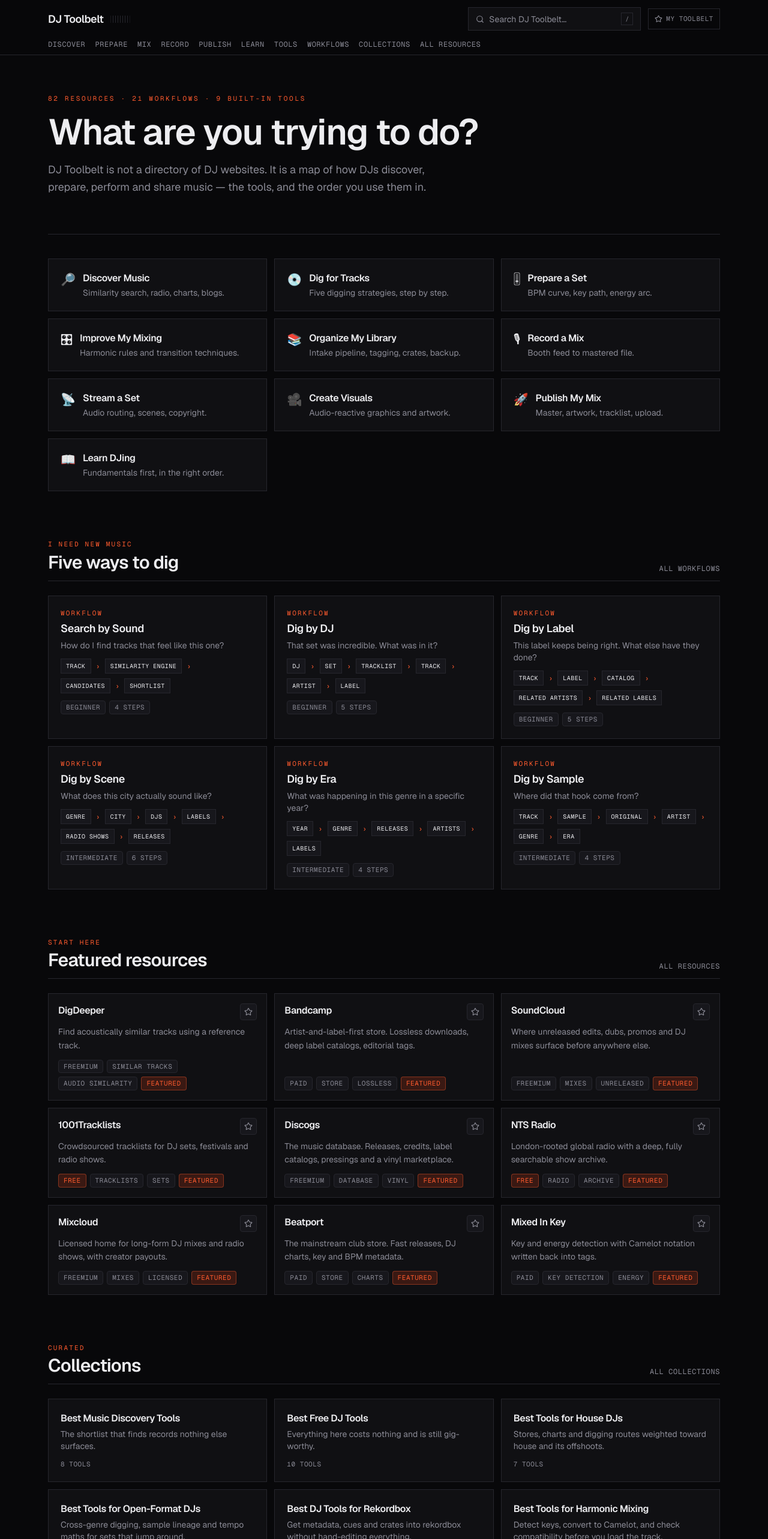
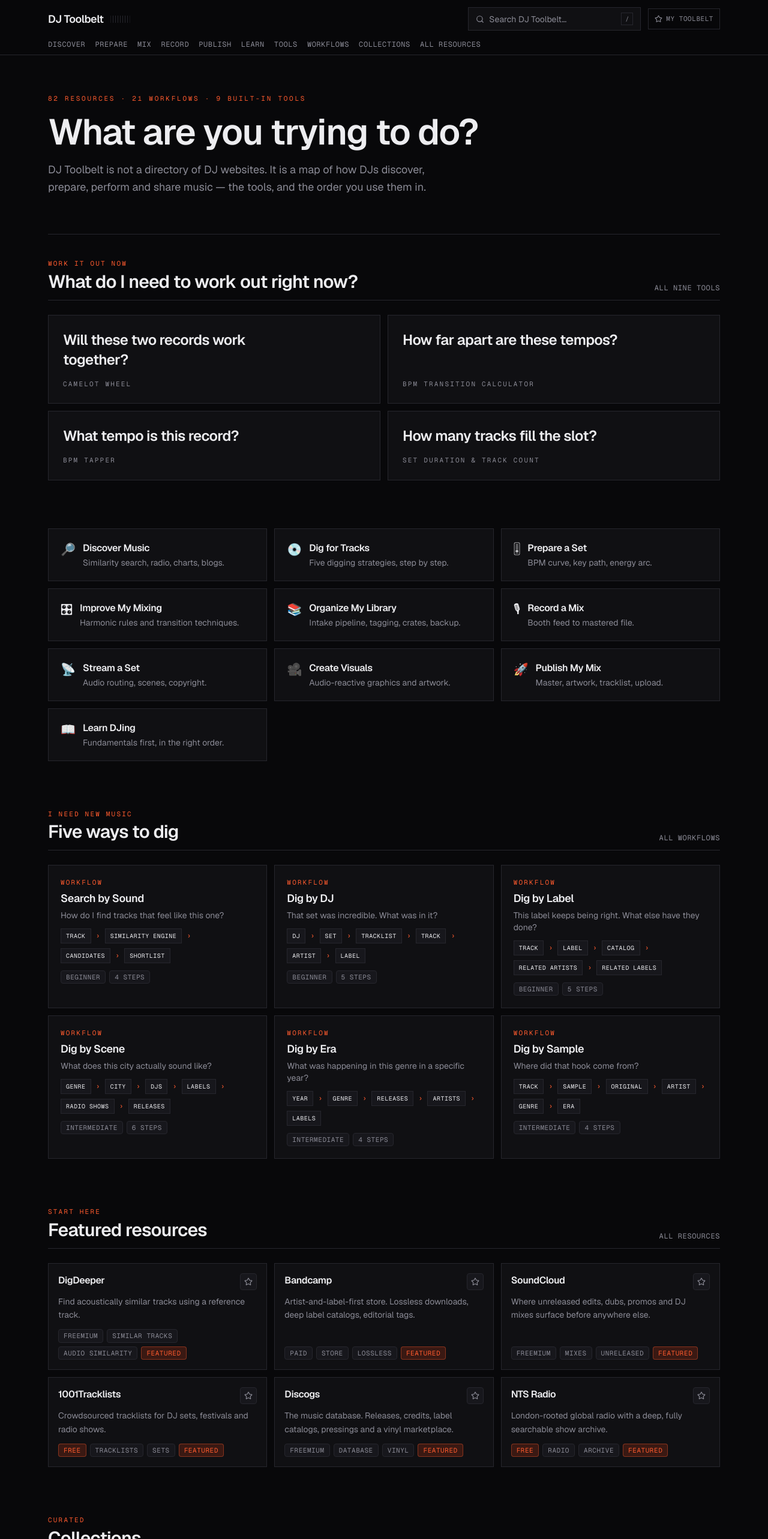
Before and after one commit to Omar12/dj-toolbelt, a Next.js app: page / in a window 1280 px wide. Shown: the top 2566 px of the page at 60% size. Built offline with nearby package versions, Linux system fonts and the light colour scheme.

Commit message:
/impeccable shape — Rework the homepage around the instrument, not the map. Add a "Work it out now" section

```diff
--- a/src/app/page.tsx
+++ b/src/app/page.tsx
@@ -3,6 +3,7 @@ import { homeActions } from "@/data/actions"
 import { resources } from "@/data/resources"
 import { workflows } from "@/data/workflows"
 import { collections } from "@/data/collections"
+import { builtInTools } from "@/data/tools"
 import { ResourceGrid } from "@/components/ResourceCard"
 import { WorkflowCard } from "@/components/WorkflowCard"
 import { SectionHeading, TextLink } from "@/components/ui"
@@ -16,8 +17,19 @@ const diggingRoutes = [
   "dig-by-sample",
 ]
 
+/** The four instruments reached for mid-session. Fixed contract: each must carry a question. */
+const bandToolIds = ["camelot-wheel", "bpm-transition", "bpm-tapper", "set-planner-math"]
+
+const bandTools = bandToolIds.map((id) => {
+  const tool = builtInTools.find((t) => t.id === id)
+  if (!tool?.question) {
+    throw new Error(`Homepage tool band: no tool with a question for id "${id}" in builtInTools.`)
+  }
+  return { ...tool, question: tool.question }
+})
+
 export default function Home() {
-  const featured = resources.filter((r) => r.featured).slice(0, 9)
+  const featured = resources.filter((r) => r.featured).slice(0, 6)
   const digging = diggingRoutes
     .map((id) => workflows.find((w) => w.id === id))
     .filter((w): w is NonNullable<typeof w> => Boolean(w))
@@ -26,7 +38,10 @@ export default function Home() {
     <div className="mx-auto max-w-6xl px-4">
       <section className="border-b border-line py-12 sm:py-16">
         <p className="font-mono text-[11px] uppercase tracking-[0.25em] text-signal">
-          {resources.length} resources · {workflows.length} workflows · 9 built-in tools
+          {resources.length} resources · {workflows.length} workflows ·{" "}
+          <Link href="/tools" className="underline-offset-4 hover:underline">
+            {builtInTools.length} built-in tools
+          </Link>
         </p>
         <h1 className="mt-4 max-w-3xl text-4xl font-semibold leading-[1.05] tracking-tight sm:text-6xl">
           What are you trying to do?
@@ -35,6 +50,28 @@ export default function Home() {
           DJ Toolbelt is not a directory of DJ websites. It is a map of how DJs discover, prepare,
           perform and share music — the tools, and the order you use them in.
         </p>
+      </section>
+
+      <section className="py-10">
+        <SectionHeading eyebrow="Work it out now" title="What do I need to work out right now?">
+          <TextLink href="/tools">All nine tools</TextLink>
+        </SectionHeading>
+        <div className="grid gap-3 lg:grid-cols-2">
+          {bandTools.map((t) => (
+            <Link
+              key={t.id}
+              href={`/tools#${t.id}`}
+              className="group flex flex-col justify-between gap-4 border border-line bg-surface p-5 transition-colors hover:border-signal/60 hover:bg-surface-2 sm:p-6"
+            >
+              <h3 className="max-w-[22ch] text-xl font-semibold leading-snug tracking-tight transition-colors group-hover:text-signal sm:text-2xl">
+                {t.question}
+              </h3>
+              <p className="font-mono text-[11px] uppercase tracking-[0.2em] text-muted transition-colors group-hover:text-signal">
+                {t.name}
+              </p>
+            </Link>
+          ))}
+        </div>
       </section>
 
       <section className="py-10">
@@ -81,23 +118,23 @@ export default function Home() {
         <SectionHeading eyebrow="Curated" title="Collections">
           <TextLink href="/collections">All collections</TextLink>
         </SectionHeading>
-        <div className="grid gap-3 sm:grid-cols-2 lg:grid-cols-3">
+        <ul className="border border-line bg-surface">
           {collections.slice(0, 6).map((c) => (
+            <li key={c.id} className="border-b border-line last:border-b-0">
               <Link
-              key={c.id}
                 href={`/collections/${c.id}`}
-              className="group border border-line bg-surface p-5 transition-colors hover:border-signal/60"
+                className="group flex items-baseline justify-between gap-4 px-4 py-3 transition-colors hover:bg-surface-2"
               >
-              <h3 className="text-base font-semibold tracking-tight group-hover:text-signal">
+                <span className="text-sm font-semibold tracking-tight transition-colors group-hover:text-signal">
                   {c.name}
-              </h3>
-              <p className="mt-1 text-sm text-muted">{c.description}</p>
-              <p className="mt-3 font-mono text-[11px] uppercase tracking-wider text-muted">
+                </span>
+                <span className="shrink-0 font-mono text-[11px] uppercase tracking-wider tabular-nums text-muted">
                   {c.resourceIds.length} tools
-              </p>
+                </span>
               </Link>
+            </li>
           ))}
-        </div>
+        </ul>
       </section>
     </div>
   )
--- a/src/data/tools.ts
+++ b/src/data/tools.ts
@@ -2,18 +2,20 @@ export interface BuiltInTool {
   id: string
   name: string
   description: string
+  /** The mid-session question this tool answers. Surfaced on the homepage tool band. */
+  question?: string
   tags: string[]
 }
 
 /** Utilities that ship inside DJ Toolbelt. All client-side, no network. */
 export const builtInTools: BuiltInTool[] = [
-  { id: "bpm-tapper", name: "BPM Tapper", description: "Tap along to a track and read the tempo, average interval and tap count.", tags: ["bpm", "tap", "tempo"] },
-  { id: "bpm-transition", name: "BPM Transition Calculator", description: "Difference, pitch percentage and a transition recommendation between two tempos.", tags: ["bpm", "pitch", "transition"] },
+  { id: "bpm-tapper", name: "BPM Tapper", description: "Tap along to a track and read the tempo, average interval and tap count.", question: "What tempo is this record?", tags: ["bpm", "tap", "tempo"] },
+  { id: "bpm-transition", name: "BPM Transition Calculator", description: "Difference, pitch percentage and a transition recommendation between two tempos.", question: "How far apart are these tempos?", tags: ["bpm", "pitch", "transition"] },
   { id: "half-double", name: "Half / Double BPM", description: "Convert a tempo to its half and double time for open-format mixing.", tags: ["bpm", "half time", "double time"] },
-  { id: "camelot-wheel", name: "Camelot Wheel", description: "Interactive wheel: pick a key, see every compatible move and what it does.", tags: ["camelot", "key", "harmonic"] },
+  { id: "camelot-wheel", name: "Camelot Wheel", description: "Interactive wheel: pick a key, see every compatible move and what it does.", question: "Will these two records work together?", tags: ["camelot", "key", "harmonic"] },
   { id: "key-converter", name: "Key Converter", description: "Musical key to Camelot and Open Key notation, and back.", tags: ["key", "camelot", "open key"] },
   { id: "key-compatibility", name: "Harmonic Compatibility Checker", description: "Two keys in, a verdict out — with the reason it works or does not.", tags: ["harmonic", "compatibility", "key"] },
-  { id: "set-planner-math", name: "Set Duration & Track Count", description: "How many tracks fill a slot at a given average track length.", tags: ["set", "duration", "planning"] },
+  { id: "set-planner-math", name: "Set Duration & Track Count", description: "How many tracks fill a slot at a given average track length.", question: "How many tracks fill the slot?", tags: ["set", "duration", "planning"] },
   { id: "storage-calculator", name: "Recording Storage Calculator", description: "File size for a recorded set at any sample rate, bit depth or bitrate.", tags: ["recording", "storage", "wav"] },
   { id: "gig-timeline", name: "Gig Timeline Generator", description: "Turn a set time and length into a phase-by-phase plan you can print.", tags: ["gig", "timeline", "planning"] },
 ]
```
Lines whose indentation alone changed are shown as unchanged.
